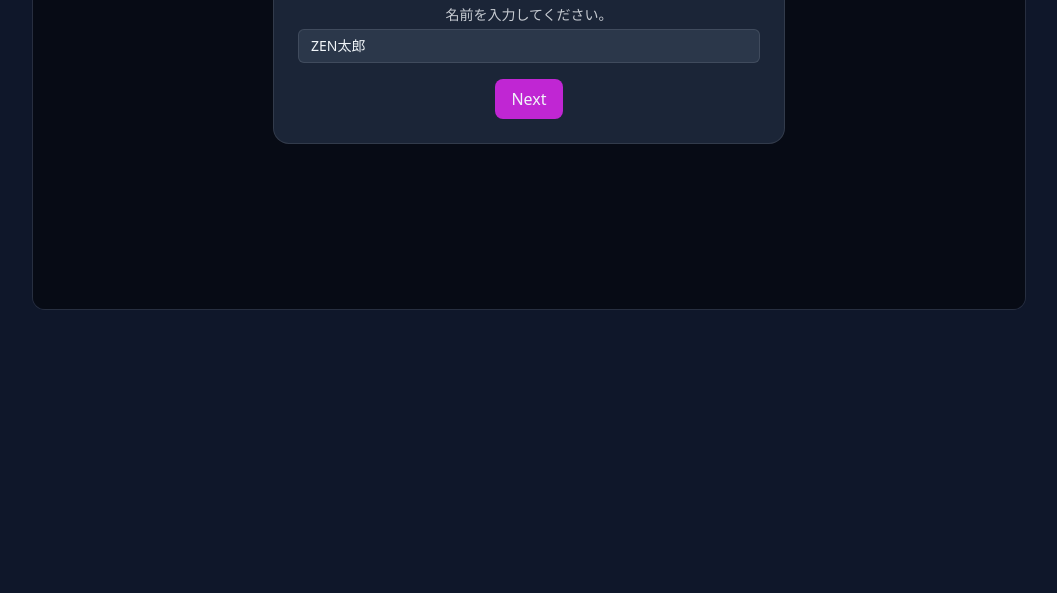
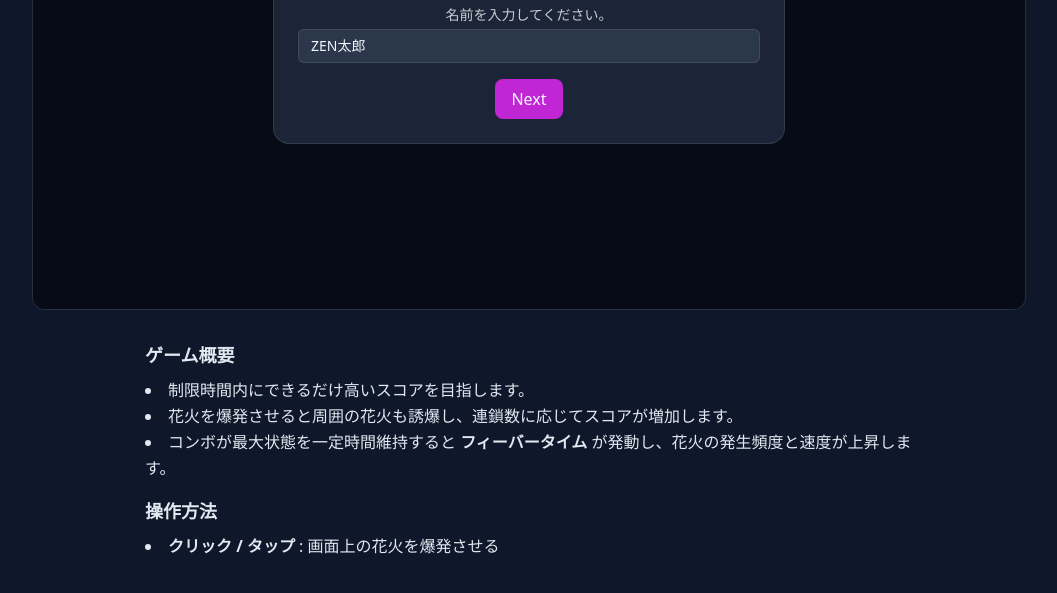
Before and after one commit to samoyed130-zen/Hanabee, a plain HTML site: page index.html in a window 1280 px wide. Shown: the part 309-902 px from the top of the page, without its empty margins (111-1168 px from the left). Before the commit the page ends 800 px from the top, so only its background shows below. Drawn offline with nearby package versions, Linux system fonts and the light colour scheme.

Commit message:
Update index.html

```diff
--- a/index.html
+++ b/index.html
@@ -85,6 +85,20 @@
 
   </main>
 
+  <!-- Game description section -->
+  <section class="max-w-3xl mx-auto mt-8 text-left leading-relaxed text-slate-200">
+    <h2 class="text-lg font-bold mb-2">ゲーム概要</h2>
+    <ul class="list-disc list-inside mb-4">
+      <li>制限時間内にできるだけ高いスコアを目指します。</li>
+      <li>花火を爆発させると周囲の花火も誘爆し、連鎖数に応じてスコアが増加します。</li>
+      <li>コンボが最大状態を一定時間維持すると <strong>フィーバータイム</strong> が発動し、花火の発生頻度と速度が上昇します。</li>
+    </ul>
+    <h2 class="text-lg font-bold mb-2">操作方法</h2>
+    <ul class="list-disc list-inside">
+      <li><strong>クリック / タップ</strong> : 画面上の花火を爆発させる</li>
+    </ul>
+  </section>
+
   <footer class="max-w-5xl mx-auto px-4 py-6 text-xs text-slate-400">
     <!-- 外部ライブラリ禁止ルール準拠：HTML + CSS (Tailwind CDN) + JS のみ。 -->
   </footer>
```
